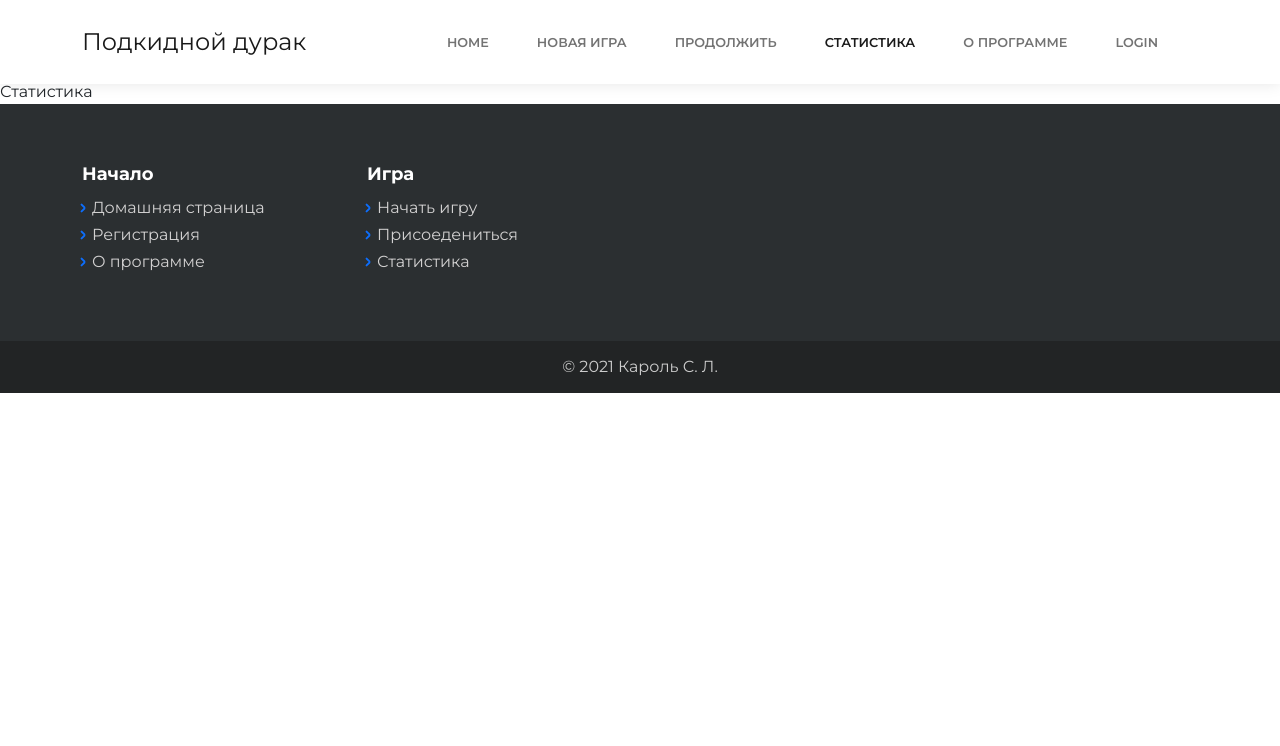
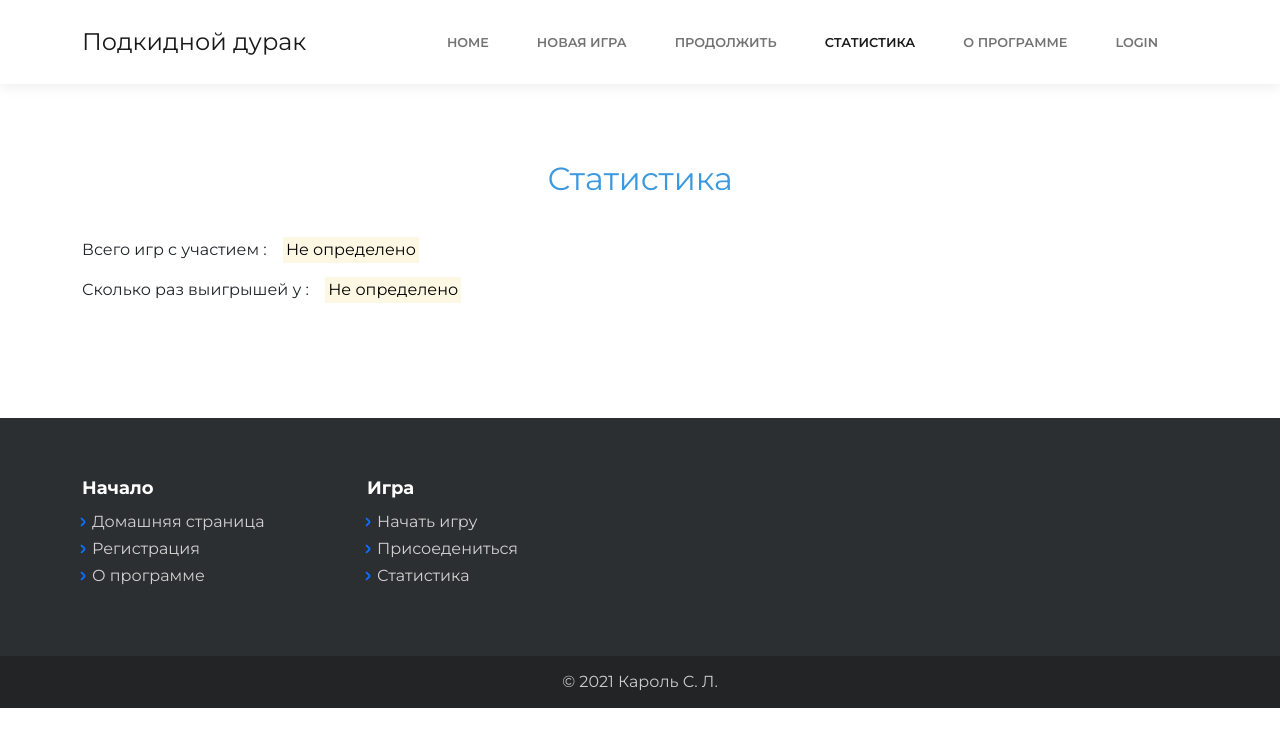
Before and after one commit to SLKarol/card-game-fool-client, a React (Create React App) app: page /reports in a window 1280 px wide. Shown: the top 746 px of the page. Built offline with nearby package versions, Linux system fonts and the light colour scheme; no server answers; sample sign-in values are in the browser's storage; what socket.io-react-hook would draw is missing.

Commit message:
feature: отчёт по играм с оим участием

```diff
--- a/src/components/AppRoute.tsx
+++ b/src/components/AppRoute.tsx
@@ -13,6 +13,7 @@ const Register = lazy(() => import("pages/Register/Register"));
 const NewGame = lazy(() => import("pages/NewGame/NewGame"));
 const NotAccess = lazy(() => import("pages/NotAccess/NotAccess"));
 const UserInfo = lazy(() => import("pages/UserInfo/UserInfo"));
+const Reports = lazy(() => import("pages/Reports"));
 
 const AppRoute: FC = () => (
   <Suspense fallback={<div className="page">Загрузка...</div>}>
@@ -27,7 +28,7 @@ const AppRoute: FC = () => (
         <Game />
       </Route>
       <Route path="/reports">
-        <div>Статистика</div>
+        <Reports />
       </Route>
       <Route path="/about">
         <div>О программе</div>
--- a/src/components/BlockHeading.tsx
+++ b/src/components/BlockHeading.tsx
@@ -2,11 +2,17 @@ import type { FC } from "react";
 
 interface Props {
   textClassName?: string;
+  description?: string;
 }
 
-const BlockHeading: FC<Props> = ({ children, textClassName = "text-info" }) => (
+const BlockHeading: FC<Props> = ({
+  children,
+  textClassName = "text-info",
+  description,
+}) => (
   <div className="block-heading">
     <h2 className={textClassName}>{children}</h2>
+    {description && <p>{description}</p>}
   </div>
 );
 
--- a/src/components/NewGame/GetOpponents.tsx
+++ b/src/components/NewGame/GetOpponents.tsx
@@ -29,6 +29,7 @@ const GetOpponents: FC<Props> = ({ value, onChange }) => {
           onChange(users[0]);
         }
       });
+    // eslint-disable-next-line react-hooks/exhaustive-deps
   }, []);
   const handleChange = (e: FormEvent<HTMLSelectElement>) =>
     onChange(e.currentTarget.value);
--- /dev/null
+++ b/src/components/Reports/MyGames.tsx
@@ -0,0 +1,47 @@
+import type { FC } from "react";
+import { useEffect, useState } from "react";
+import { useRootStore } from "stores/root";
+import axios from "lib/axios";
+import { useLocalStorage } from "lib/useLocalStorage";
+import MyGamesNumber from "./MyGamesNumber";
+
+interface Report {
+  allMyGames: number | null;
+  myVictory: number | null;
+}
+
+const MyGames: FC = () => {
+  const [report, setReport] = useState<Report>({
+    allMyGames: null,
+    myVictory: null,
+  });
+  const {
+    userStore: { name },
+  } = useRootStore();
+  const [token] = useLocalStorage("gamerToken");
+  useEffect(() => {
+    const fetchData = async () => {
+      const response = await axios.get<Report>("report/mygames", {
+        headers: { Authorization: `Bearer ${token}` },
+      });
+      setReport(response.data);
+    };
+    fetchData();
+    // eslint-disable-next-line react-hooks/exhaustive-deps
+  }, []);
+
+  return (
+    <>
+      <p>
+        Всего игр с участием {name}:
+        <MyGamesNumber count={report.allMyGames} />
+      </p>
+      <p>
+        Сколько раз выигрышей у {name}:
+        <MyGamesNumber count={report.myVictory} />
+      </p>
+    </>
+  );
+};
+
+export default MyGames;
--- /dev/null
+++ b/src/components/Reports/MyGamesNumber.module.css
@@ -0,0 +1,3 @@
+.count {
+  margin-left: 1rem;
+}
--- /dev/null
+++ b/src/components/Reports/MyGamesNumber.tsx
@@ -0,0 +1,15 @@
+import type { FC } from "react";
+
+import styles from "./MyGamesNumber.module.css";
+
+interface Props {
+  count: number | null;
+}
+
+const MyGamesNumber: FC<Props> = ({ count }) => (
+  <mark className={styles.count}>
+    {count === null ? "Не определено" : count}
+  </mark>
+);
+
+export default MyGamesNumber;
--- /dev/null
+++ b/src/pages/Reports/index.tsx
@@ -0,0 +1,24 @@
+import type { FC } from "react";
+import Container from "react-bootstrap/Container";
+import Row from "react-bootstrap/Row";
+import Col from "react-bootstrap/Col";
+
+import BlockHeading from "components/BlockHeading";
+import MyGames from "components/Reports/MyGames";
+
+const Reports: FC = () => {
+  return (
+    <section className="clean-block features">
+      <Container>
+        <BlockHeading>Статистика</BlockHeading>
+        <Row>
+          <Col>
+            <MyGames />
+          </Col>
+        </Row>
+      </Container>
+    </section>
+  );
+};
+
+export default Reports;
--- a/src/stores/game.ts
+++ b/src/stores/game.ts
@@ -308,7 +308,7 @@ export class Game {
   *fetchGameScore(): Generator {
     this.busy = true;
     try {
-      const response = yield axios.get(`report/${this.gameId}`);
+      const response = yield axios.get(`report/game/${this.gameId}`);
       this.scores = (response as AxiosResponse<string[]>).data;
     } catch (error) {
       const errorMessage = getAxiosErrorMessage(error);
```
Also changed, not shown: package.json (+4 -4 lines), 1 other file (tests, documents, lock files or other folders).
